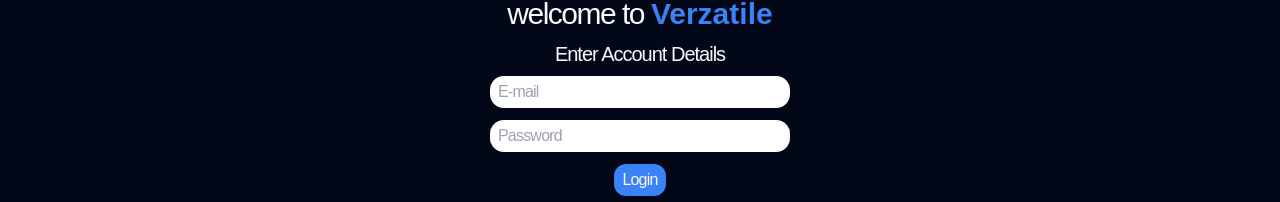
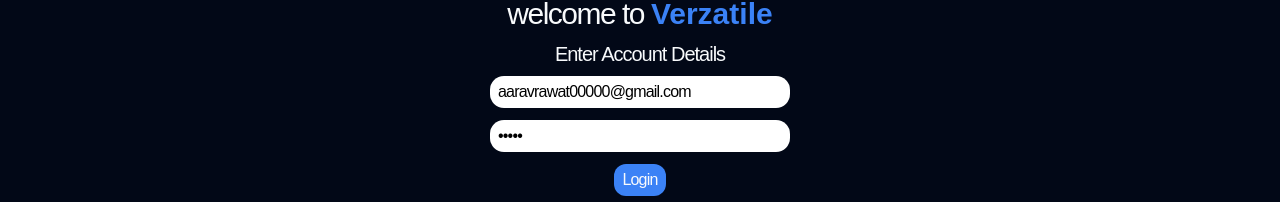
Before and after one commit to Aarav-Rawat/E-com_MERN, a React (Vite) app in the folder front/: page /login in a window 1280 px wide. Shown: the part 256-458 px from the top of the page. Built offline with nearby package versions, Linux system fonts and the light colour scheme; no server answers.

Commit message:
added email pass on login

```diff
--- a/front/src/pages/Login.jsx
+++ b/front/src/pages/Login.jsx
@@ -8,8 +8,8 @@
 axios.defaults.withCredentials = true;
 
 const Login = ({ setIsAuthenticated, setUserName, setIsSeller }) => {
-  const [email, setEmail] = useState();
-  const [password, setPassword] = useState();
+  const [email, setEmail] = useState("aaravrawat@gmail.com");
+  const [password, setPassword] = useState("aarav");
   const value = useContext(myContext);
 
   const userLoginSubmit = async (e) => {
@@ -57,6 +57,7 @@
           type="email"
           placeholder="E-mail"
           name="email"
+          value="aaravrawat00000@gmail.com"
           onChange={(e) => {
             setEmail(e.target.value);
           }}
@@ -66,6 +67,7 @@
           type="password"
           placeholder="Password"
           name="password"
+          value="aarav"
           onChange={(e) => {
             setPassword(e.target.value);
           }}
```
